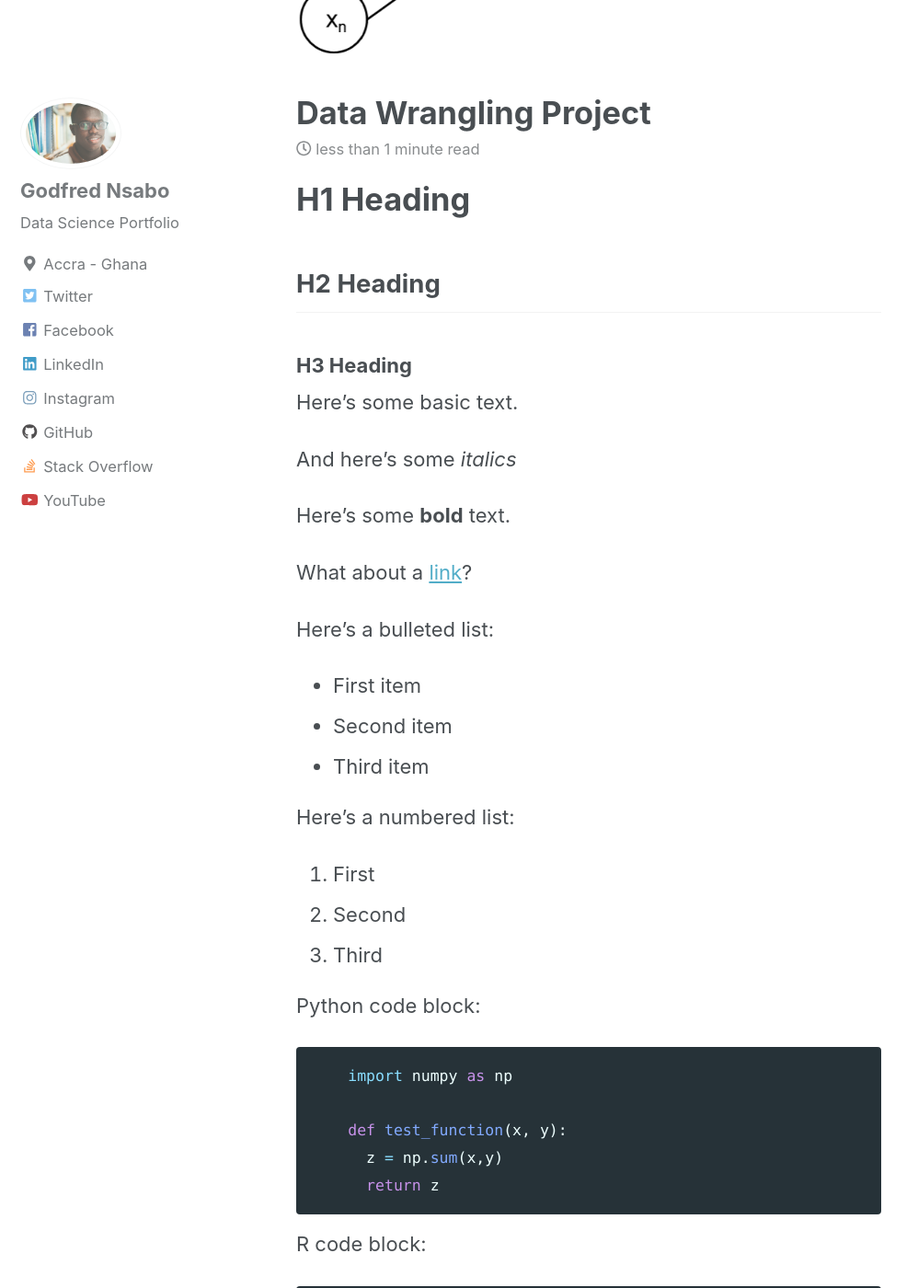
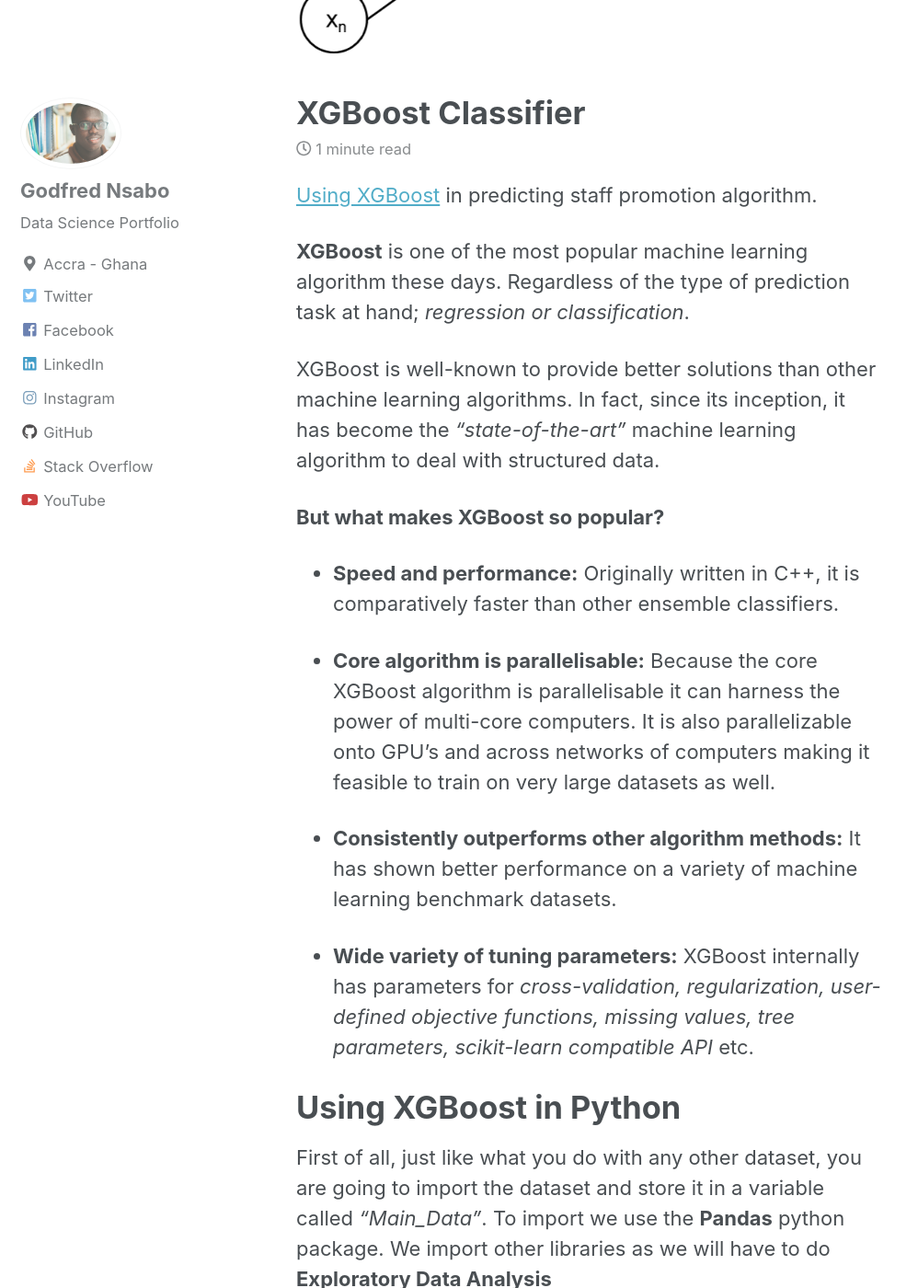
Before and after one commit to iamgoddey/iamgoddey.github.io, a Jekyll site: the page built from _posts/2018-01-28-perceptron.md, in a window 1280 px wide and 1400 px high, scrolled down 393 px. Shown: the whole window at 92% size, without its empty margins (0-998 px from the left). Built offline with Jekyll 4.4.1, drawn with Linux system fonts in a browser that asks for light colours; nearby versions of some CDN libraries; formulas are drawn with MathJax 3; some of the changed text lies outside the part shown.

Commit message:
new github

````diff
--- a/_config.yml
+++ b/_config.yml
@@ -9,13 +9,13 @@ minimal_mistakes_skin    : "default" # "air", "aqua", "contrast", "dark", "dirt"
 
 # Site Settings
 locale                   : "en-En"
-title                    : "Data Science Engineering"
+title                    : "Godfred Nsabo Portfolio"
 title_separator          : "-"
 name                     : "Godfred Nsabo"
 description              : "Machine Learning Engineering Portfolio"
 url                      : "https://iamgoddey.github.io" # the base hostname & protocol for your site e.g. "https://mmistakes.github.io"
 baseurl                  : # the subpath of your site, e.g. "/blog"
-repository               : "iamgoddey?tab=repositories" # GitHub username/repo-name e.g. "mmistakes/minimal-mistakes"
+repository               : "iamgoddey/staffing_promotion" # GitHub username/repo-name e.g. "mmistakes/minimal-mistakes"
 teaser                   : # path of fallback teaser image, e.g. "/assets/images/500x300.png"
 # breadcrumbs            : false # true, false (default)
 words_per_minute         : 200
--- a/_posts/2018-01-28-perceptron.md
+++ b/_posts/2018-01-28-perceptron.md
@@ -1,63 +1,68 @@
 ---
-title: "Data Wrangling Project"
-date: 2018-01-28
+title: "XGBoost Classifier"
+date: 2019-12-14
 tags: [data wrangling, data science, messy data]
 header:
   image: "/images/perceptron/percept.jpg"
-excerpt: "Data Wrangling, Data Science, Messy Data"
+excerpt: "Data Science, Machine Learning Engineering, AI, Data Engineering"
 mathjax: "true"
 ---
 
-# H1 Heading
+[Using XGBoost](https://github.com/iamgoddey/staffing_promotion) in predicting staff promotion algorithm.
 
-## H2 Heading
+**XGBoost** is one of the most popular machine learning algorithm these days. Regardless of the type of prediction task at hand; *regression or classification*.
 
-### H3 Heading
+XGBoost is well-known to provide better solutions than other machine learning algorithms. In fact, since its inception, it has become the *"state-of-the-art”* machine learning algorithm to deal with structured data.
 
-Here's some basic text.
+**But what makes XGBoost so popular?**
 
-And here's some *italics*
+* **Speed and performance:** Originally written in C++, it is comparatively faster than other ensemble classifiers.
 
-Here's some **bold** text.
++ **Core algorithm is parallelisable:** Because the core XGBoost algorithm is parallelisable it can harness the power of multi-core computers. It is also parallelizable onto GPU’s and across networks of computers making it feasible to train on very large datasets as well.
 
-What about a [link](https://github.com/dataoptimal)?
+- **Consistently outperforms other algorithm methods:** It has shown better performance on a variety of machine learning benchmark datasets.
 
-Here's a bulleted list:
-* First item
-+ Second item
-- Third item
+- **Wide variety of tuning parameters:** XGBoost internally has parameters for *cross-validation, regularization, user-defined objective functions, missing values, tree parameters, scikit-learn compatible API* etc.
 
-Here's a numbered list:
-1. First
-2. Second
-3. Third
+# Using XGBoost in Python
+First of all, just like what you do with any other dataset, you are going to import the dataset and store it in a variable called *"Main_Data"*. To import we use the **Pandas** python package. We import other libraries as we will have to do **Exploratory Data Analysis**
 
-Python code block:
+1. Importing library and Reading the dataset:
 ```python
+    # Basic libraries
+    import pandas as pd
     import numpy as np
+    import seaborn as sns
 
-    def test_function(x, y):
-      z = np.sum(x,y)
-      return z
+    # Spliting
+    from sklearn.model_selection import train_test_split, cross_val_score
+
+    # Sampling
+    from imblearn.over_sampling import SMOTE
+
+    # Machine Learning
+    from xgboost import XGBClassifier
+    from sklearn.preprocessing import StandardScaler
+    from sklearn.metrics import accuracy_score, confusion_matrix, classification_report
+    from sklearn.metrics import mean_squared_error, f1_score, precision_score, recall_score
+
 ```
+2. Loading of Dataset:
+```python
+    Main_Data = pd.read_csv('data.csv')
+```
+3. Performing an [Exploratory Data Analysis] on the Staff Promotion Data set. The Summary of a DataFrame helps to understand the type of variable, data type and presence of null values.
+ * Size and Shape of Data:
+```python
+# The size of Data set
+print('The size of the Train_Riders data is :', Main_Data.size)
 
-R code block:
-```r
-library(tidyverse)
-df <- read_csv("some_file.csv")
-head(df)
+# Show dimension of the data
+print("Dimension: {}".format(Main_Data.shape))
 ```
-
-Here's some inline code `x+y`.
-
-Here's an image:
-<img src="{{ site.url }}{{ site.baseurl }}/images/perceptron/linsep.jpg" alt="linearly separable data">
-
-Here's another image using Kramdown:
-![alt]({{ site.url }}{{ site.baseurl }}/images/perceptron/linsep.jpg)
-
-Here's some math:
-
-$$z=x+y$$
-
-You can also put it inline $$z=x+y$$
+ * Summary Statistics:
+ ```python
+    Stat_of_Main_Data = Numeric_Data.describe(include='all')
+    # To transpose and make Variables Rows
+    Stat_of_Main_Data = Stat_of_Main_Data.transpose()
+ ```
````
